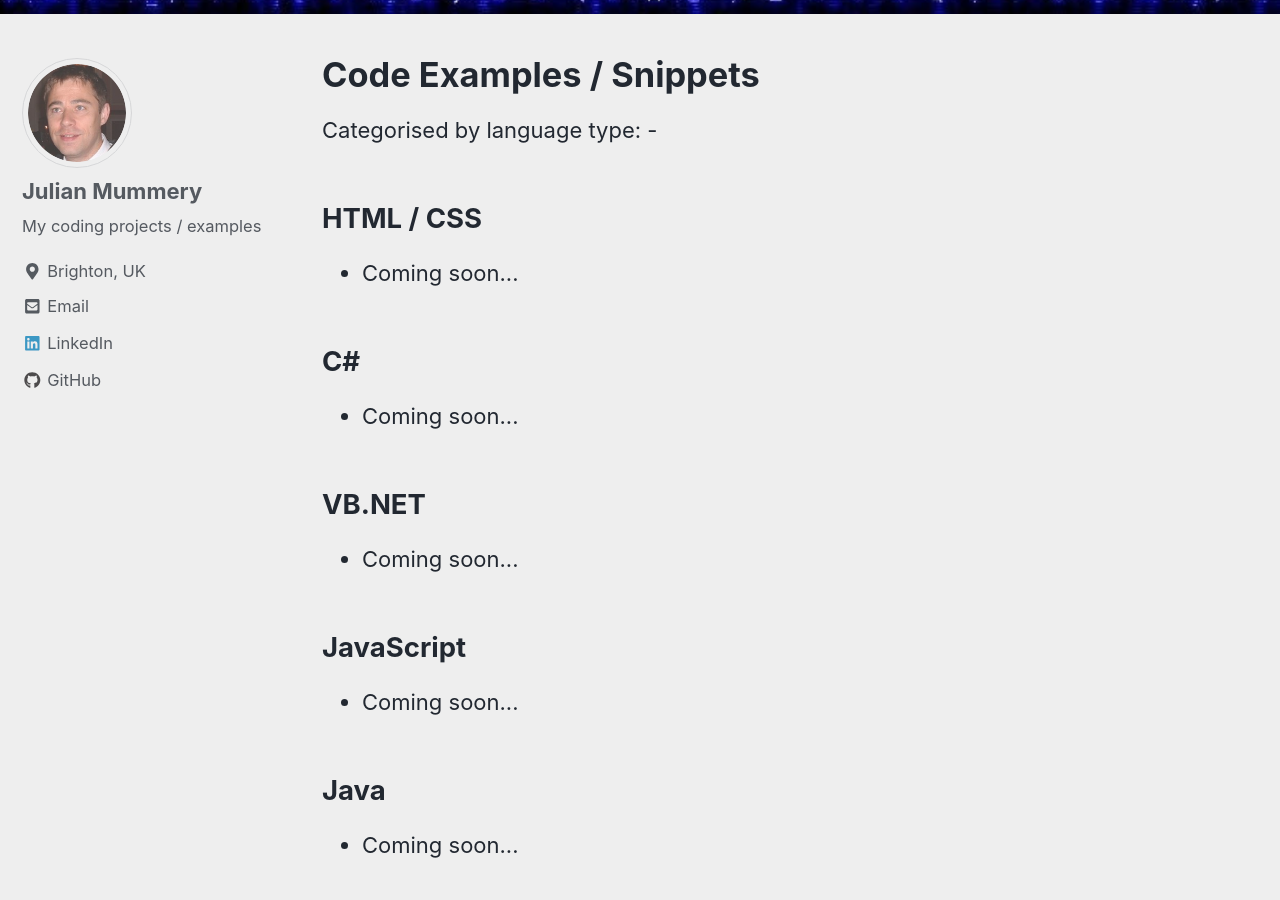
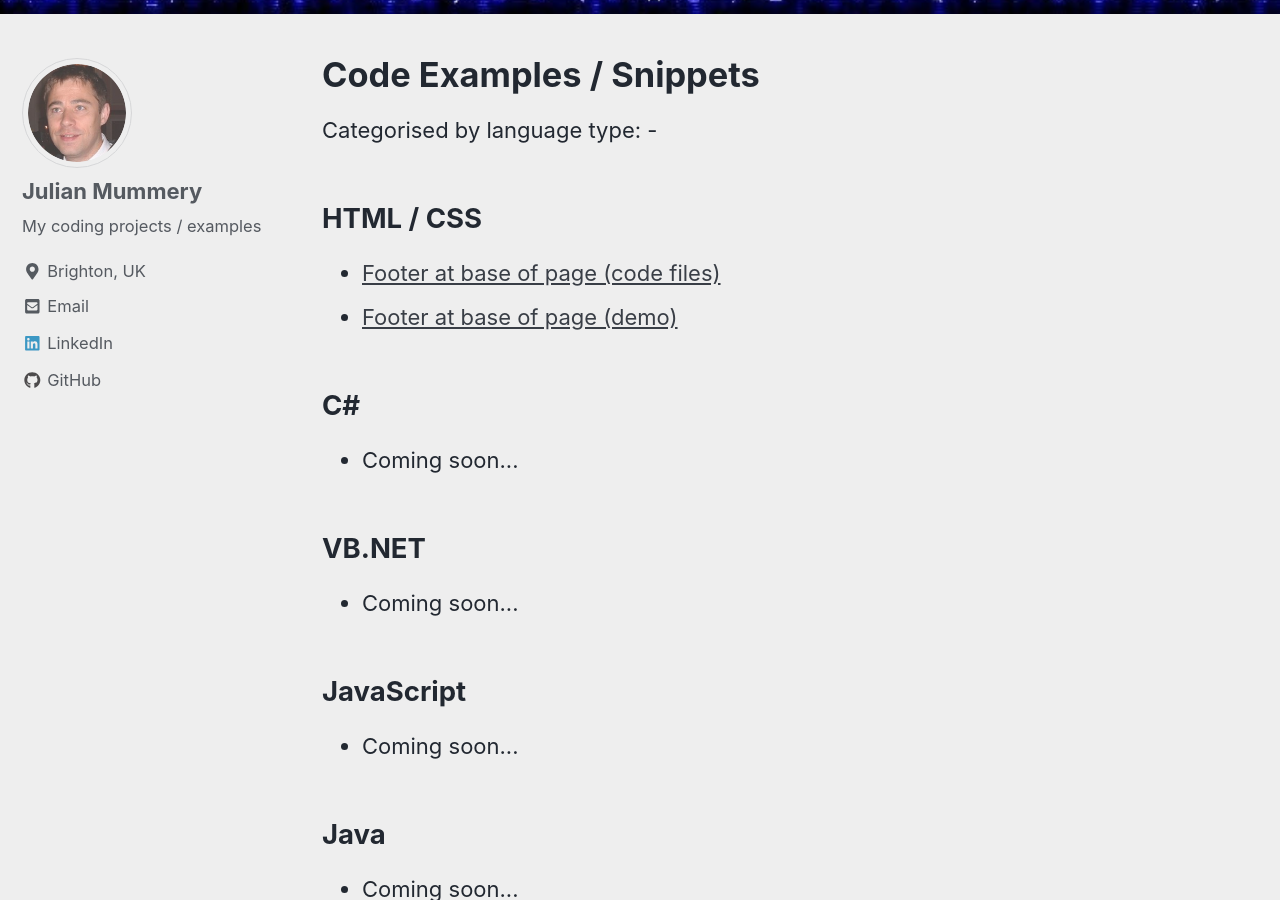
Before and after one commit to julianmummery/julianmummery.github.io, a Jekyll site: the page built from _pages/coding-examples.md, in a window 1280 px wide and 900 px high, scrolled down 374 px. Built offline with Jekyll 4.4.1, drawn with Linux system fonts in a browser that asks for light colours; nearby versions of some CDN libraries.

Commit message:
Update coding-examples.md

```diff
--- a/_pages/coding-examples.md
+++ b/_pages/coding-examples.md
@@ -11,7 +11,8 @@ Categorised by language type: -
 
 <h2>HTML / CSS</h2>
 <ul>
-  <li>Coming soon...</li>
+  <li><a href="https://github.com/julianmummery/footer-at-base-of-page" target="_blank">Footer at base of page (code files)</a></li>
+  <li><a href="https://julianmummery.github.io/footer-at-base-of-page/" target="_blank">Footer at base of page (demo)</a></li>
 </ul>
 
 <h2>C#</h2>
```
